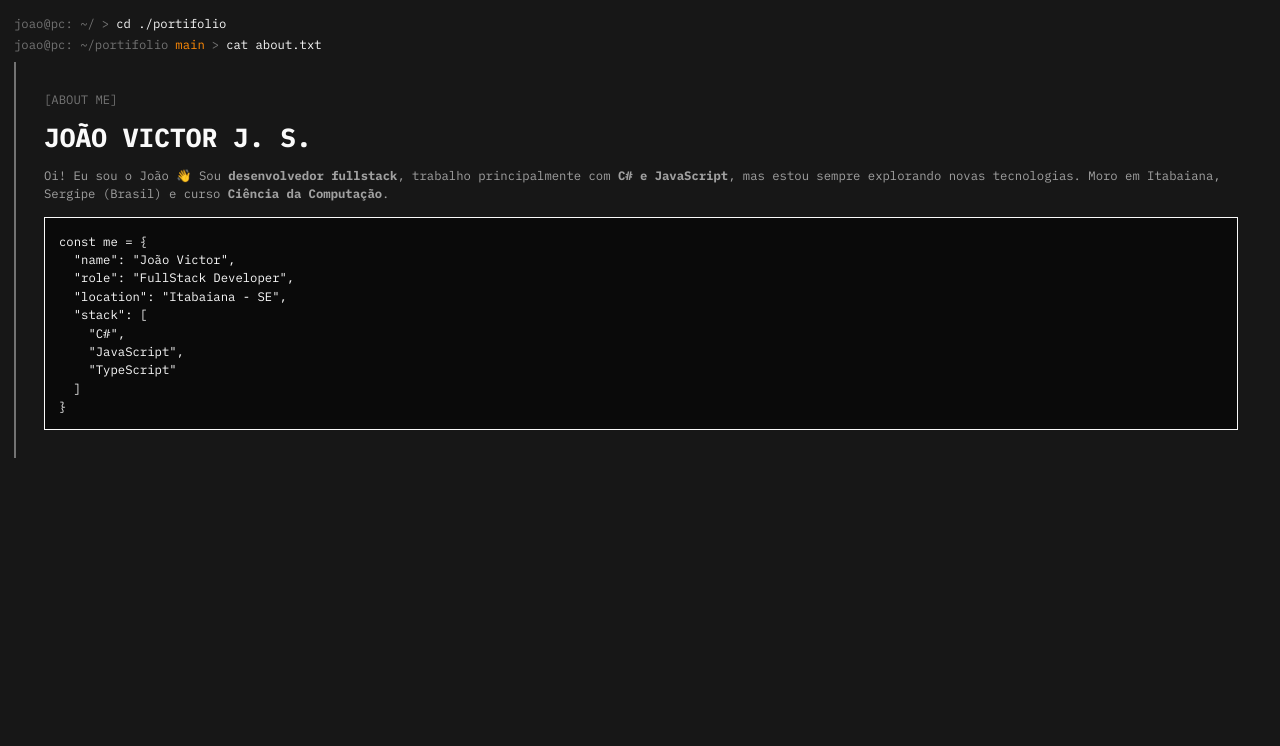
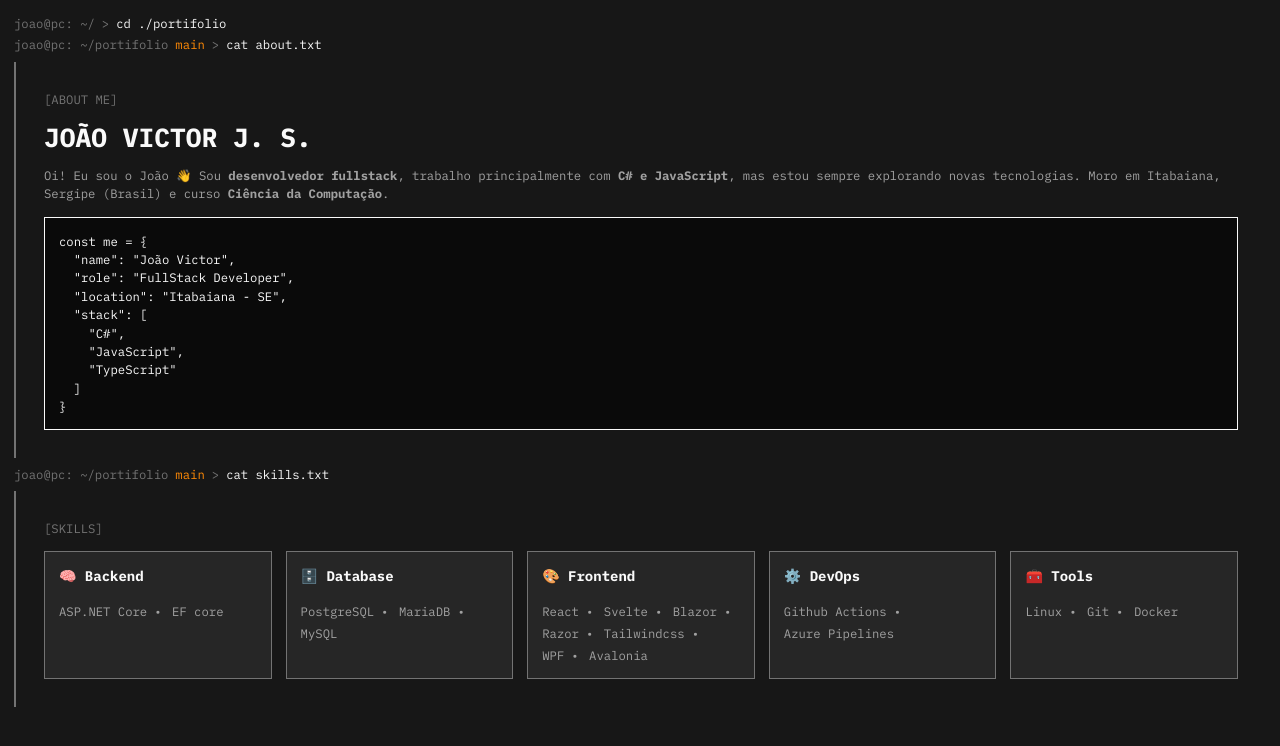
Before and after one commit to joaovictorjs/portifolio, a Svelte app: page / in a window 1280 px wide. Shown: the top 746 px of the page. Built offline with nearby package versions, Linux system fonts and the light colour scheme.

Commit message:
feat: adds skills component

```diff
--- a/src/App.svelte
+++ b/src/App.svelte
@@ -2,6 +2,7 @@
   import TerminalPrompt from "./lib/components/TerminalPrompt.svelte";
   import TerminalOutput from "./lib/components/TerminalOutput.svelte";
   import AboutMe from "./lib/components/AboutMe.svelte";
+  import Skills from "./lib/components/Skills.svelte";
 </script>
 
 <div class="flex flex-col p-4">
@@ -12,7 +13,17 @@
     branch="main"
     showCursor={true}
   />
+
   <TerminalOutput label="[ABOUT ME]">
     <AboutMe />
   </TerminalOutput>
+
+  <TerminalPrompt
+    location="joao@pc: ~/portifolio"
+    command="cat skills.txt"
+    branch="main"
+  />
+  <TerminalOutput label="[SKILLS]">
+    <Skills />
+  </TerminalOutput>
 </div>
--- /dev/null
+++ b/src/lib/components/Skills.svelte
@@ -0,0 +1,53 @@
+<script lang="ts">
+  interface Skill {
+    name: string;
+    technologies: string[];
+  }
+
+  const skills: Skill[] = [
+    { name: "🧠 Backend", technologies: ["ASP.NET Core", "EF core"] },
+    { name: "🗄️ Database", technologies: ["PostgreSQL", "MariaDB", "MySQL"] },
+    {
+      name: "🎨 Frontend",
+      technologies: [
+        "React",
+        "Svelte",
+        "Blazor",
+        "Razor",
+        "Tailwindcss",
+        "WPF",
+        "Avalonia",
+      ],
+    },
+    {
+      name: "⚙️ DevOps",
+      technologies: ["Github Actions", "Azure Pipelines"],
+    },
+    {
+      name: "🧰 Tools",
+      technologies: ["Linux", "Git", "Docker"],
+    },
+  ];
+</script>
+
+<div
+  class="grid grid-cols-[repeat(auto-fit,minmax(200px,1fr))] items-stretch gap-4"
+>
+  {#each skills as skill}
+    <div
+      class="p-4 flex h-full flex-col gap-4 border border-neutral-500 bg-neutral-800 motion-safe:hover:-translate-y-2 transition-transform hover:border-neutral-300"
+    >
+      <h6>{skill.name}</h6>
+
+      <div class="flex flex-row flex-wrap gap-1">
+        {#each skill.technologies as tech}
+          <p
+            class="after:content-['•'] last:after:content-none after:mx-2 text-neutral-400 wrap-break-word"
+          >
+            {tech}
+          </p>
+        {/each}
+      </div>
+    </div>
+  {/each}
+</div>
```
